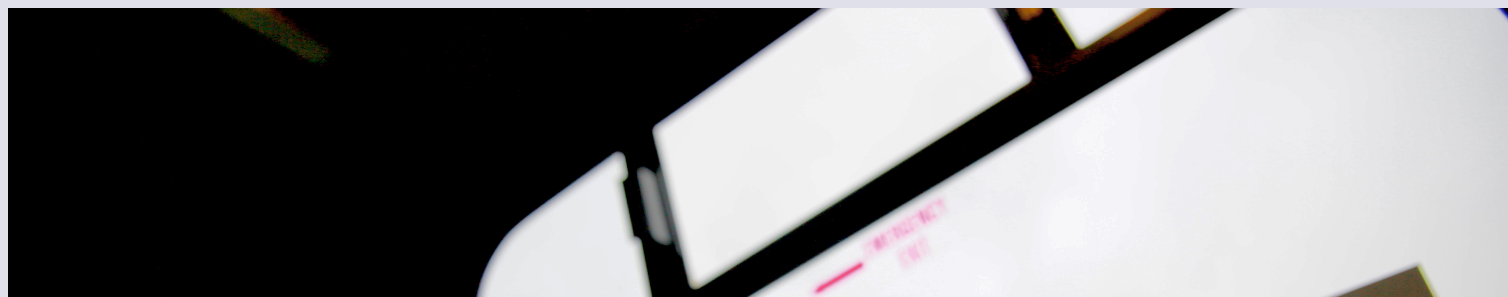
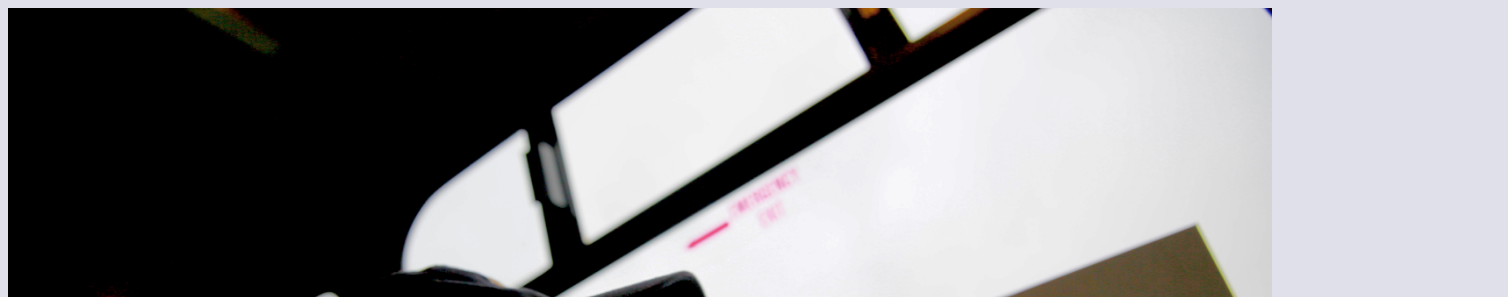
Before and after one commit to waynexu1998/WebDev, a plain HTML site: page index.html in a window 1280 px wide. Shown: the top 297 px of the page, 1508 px wide, since content can reach past the window. Drawn offline with Linux system fonts and the light colour scheme.

Commit message:
RWD pic and image

```diff
--- a/index.html
+++ b/index.html
@@ -1,4 +1,5 @@
 <html>
+<meta name="viewport" content="width=device-width, initial-scale=1.0">
   <head>
     <link rel="stylesheet" href="styles.css">
     <title>
@@ -8,7 +9,8 @@
   <body>
       <div class="overlay">
         <div class="picture">
-          <img src="images/I45A7733.jpeg" alt="Light" width=1500>
+          <img src="images/I45A7733.jpeg" alt="Light" style="  max-width: 100%;
+            height:auto;">
         </div>
         <div class="text">
           <h1>Wayne Photography Studio</h1>
--- a/styles.css
+++ b/styles.css
@@ -18,7 +18,7 @@ h1{
 }
 .text{
   position:absolute;
-  top: 50%;
+  top:50%;
   left:50%;
   transform: translate(-50%, -50%);
 }
```
